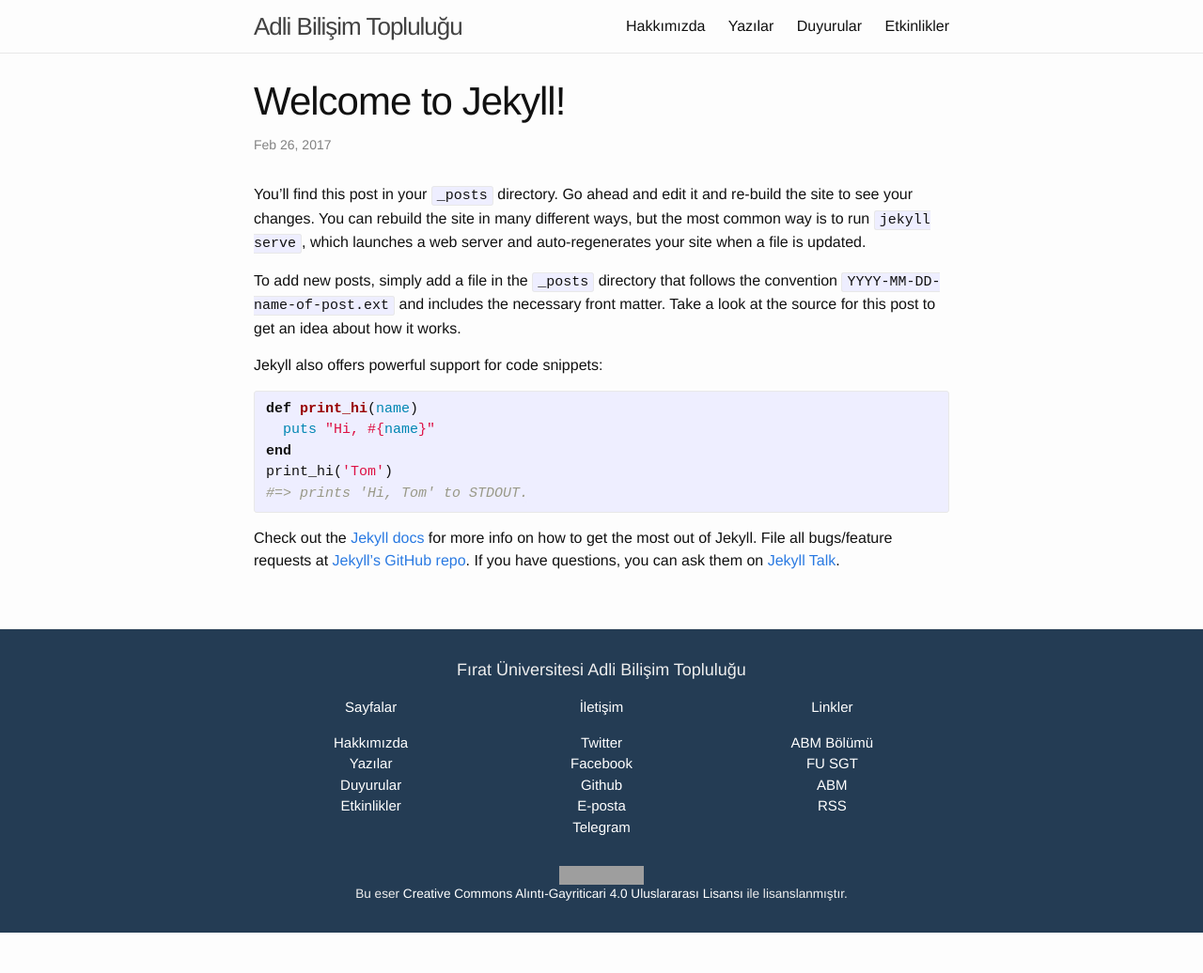
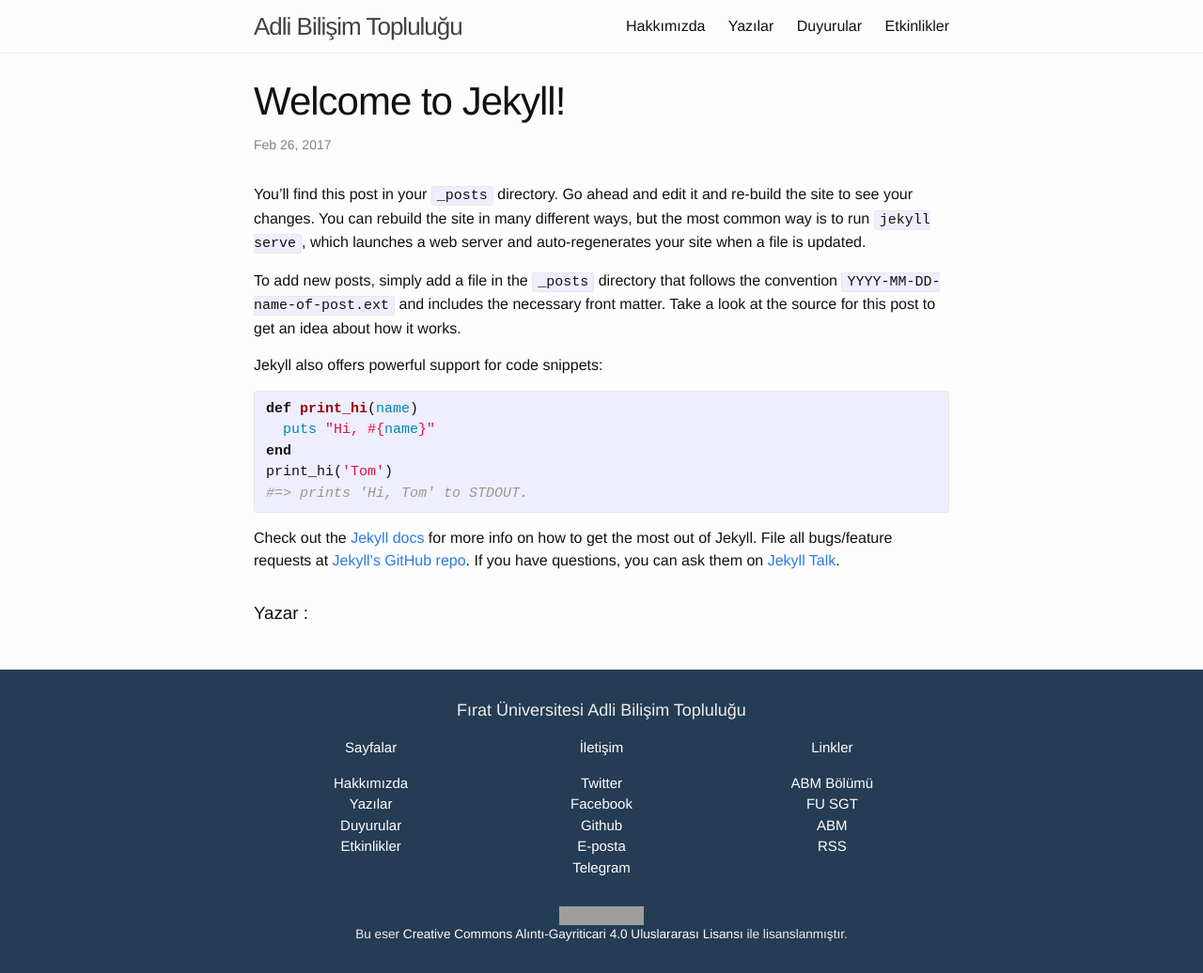
Before and after one commit to fuadlibilisimfuadlibilisim/abt, a Jekyll site: the page built from _posts/2017-02-26-welcome-to-jekyll.markdown, in a window 1280 px wide. Shown: the whole page at 94% size. Built offline with Jekyll 4.4.1, drawn with Linux system fonts in a browser that asks for light colours; before the commit the page ends 993 px from its top, so only the background shows below that; grey boxes are pictures that could not be loaded.

Commit message:
yazar kısmı

```diff
--- a/_layouts/post.html
+++ b/_layouts/post.html
@@ -11,7 +11,18 @@
   <div class="post-content" itemprop="articleBody">
     {{ content }}
   </div>
-
+  <div class="author">
+    <h3>Yazar : </h3><h3>{{page.author}}</h3>
+    {% if page.fb-author %}
+    •<a href="http://twitter.com/{{page.tw-author}}">Twitter</a>
+    {% endif %}
+    {% if page.fb-author %}
+    •<a href="http://facebook.com/{{page.fb-author}}">Facebook</a>
+    {% endif %}
+    {% if page.gh-author %}
+    •<a href="http://github.com/{{page.gh-author}}">Github</a>
+    {% endif %}
+  </div>
   {% if site.disqus.shortname %}
     {% include disqus_comments.html %}
   {% endif %}
```
